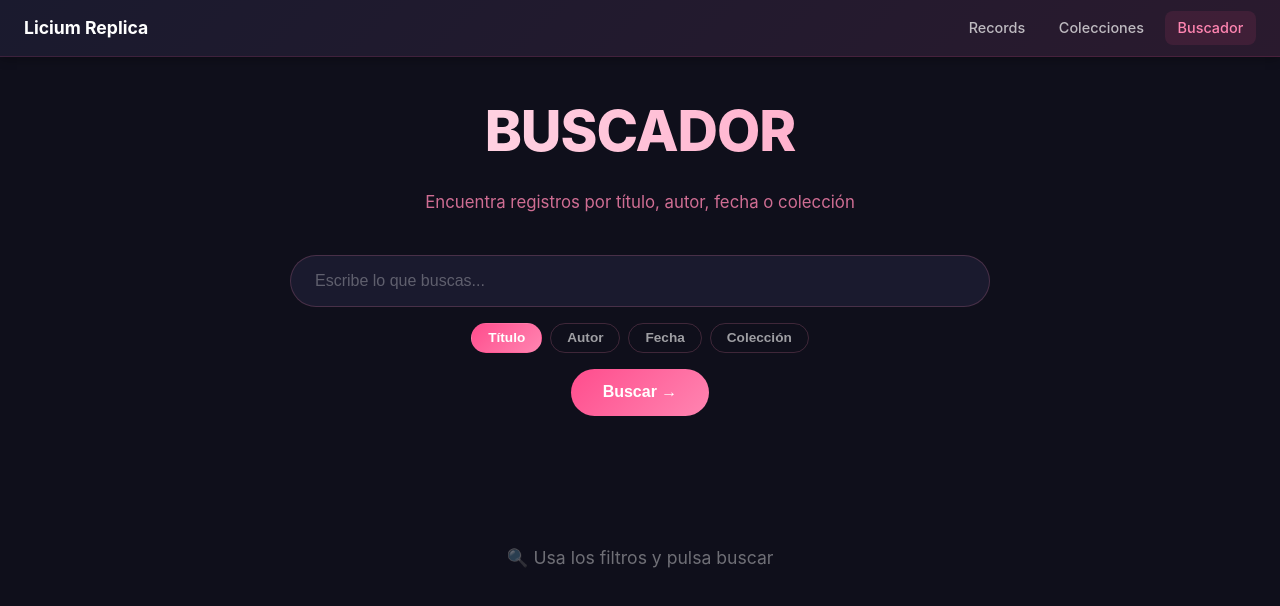
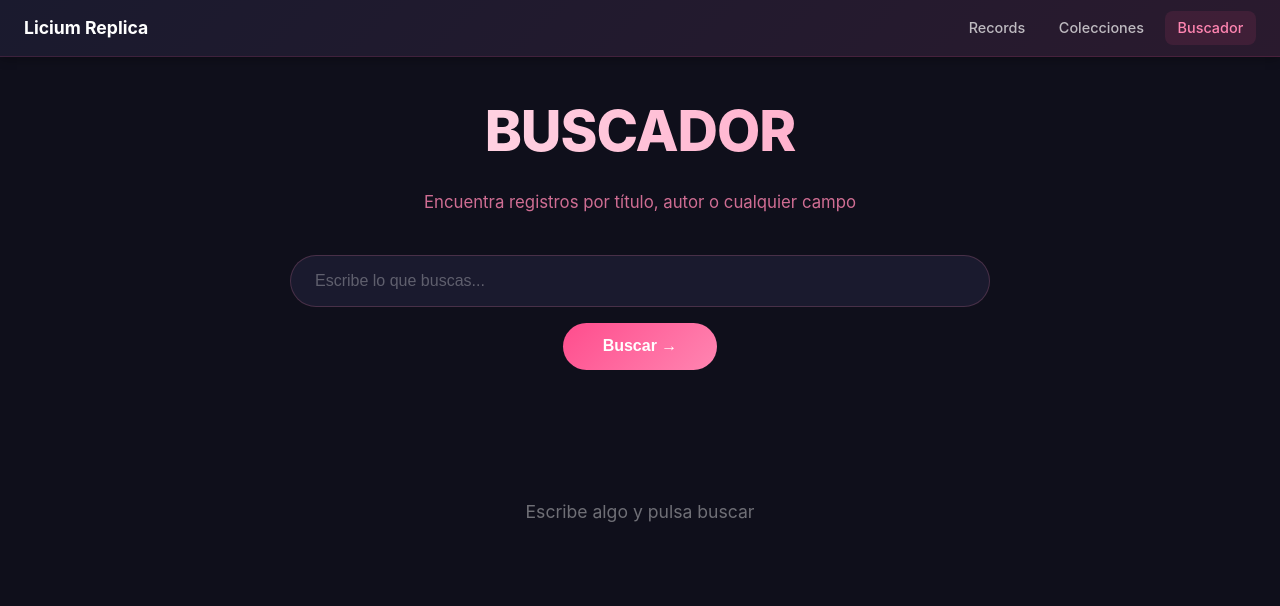
Before and after one commit to mabajim065/InicioVue, a Vue app in the folder licium-replica/: page /buscador in a window 1280 px wide. Shown: the top 606 px of the page. Built offline with nearby package versions, Linux system fonts and the light colour scheme.

Commit message:
ARREGLO BUSCADOR

```diff
--- a/licium-replica/src/api/licium.js
+++ b/licium-replica/src/api/licium.js
@@ -1,5 +1,4 @@
 import axios from 'axios'
-
 
 const api = axios.create({
   baseURL: '/api/glam'
@@ -18,6 +17,7 @@ export function getRecords(offset = 0, limit = 24) {
   })
 }
 
+// Obtiene el detalle de un record por su id
 export function getRecordDetail(id) {
   return api.get(`/record/${id}`, {
     params: {
@@ -48,8 +48,9 @@ export function getCollectionDetail(id) {
     }
   })
 }
-// busca los records
-export function searchRecords({ query = '', field = 'title', offset = 0, limit = 24 } = {}) {
+
+// Busca records EL PARAMETRO CORRECTO DE LA API ES SEARCH POR ESO NO ME FUNCIONABA ANTES
+export function searchRecords({ query = '', offset = 0, limit = 24 } = {}) {
   const params = {
     with_labels: 1,
     search_all_languages: 1,
@@ -58,14 +59,8 @@ export function searchRecords({ query = '', field = 'title', offset = 0, limit =
     offset
   }
 
-  // añade el filtro de busqueda
-  if (query) {
-    if (field === 'title') params['search[title]'] = query
-    else if (field === 'author') params['search[author]'] = query
-    else if (field === 'date') params['search[date]'] = query
-    else if (field === 'collection') params['search[collections.title]'] = query
-    else params['search[title]'] = query
-  }
+  // CON ESTO AÑADO LOS TERMIINOS DE BUSQUEDA QUE EXISTEN
+  if (query) params['search'] = query
 
   return api.get('/record', { params })
 }
--- a/licium-replica/src/views/Buscador.vue
+++ b/licium-replica/src/views/Buscador.vue
@@ -4,13 +4,11 @@
     <!-- Cabecera -->
     <div class="page-header">
       <h1>Buscador</h1>
-      <p>Encuentra registros por título, autor, fecha o colección</p>
+      <p>Encuentra registros por título, autor o cualquier campo</p>
     </div>
 
     <!-- Formulario de búsqueda -->
     <div class="search-form">
-
-      <!-- Caja de texto -->
       <div class="search-input-wrap">
         <input
           v-model="query"
@@ -20,25 +18,9 @@
           @keyup.enter="buscar"
         />
       </div>
-
-      <!-- Selector de campo -->
-      <div class="search-filters">
-        <button
-          v-for="f in filtros"
-          :key="f.value"
-          class="filter-btn"
-          :class="{ active: campo === f.value }"
-          @click="campo = f.value"
-        >
-          {{ f.label }}
-        </button>
-      </div>
-
-      <!-- Botón buscar -->
       <button class="btn-buscar" @click="buscar">
         Buscar →
       </button>
-
     </div>
 
     <!-- Estado de carga -->
@@ -54,7 +36,9 @@
 
     <!-- Resultados -->
     <template v-else-if="resultados.length > 0">
-      <p class="results-count">{{ totalResultados }} resultado{{ totalResultados !== 1 ? 's' : '' }} para "<strong>{{ queryBuscada }}</strong>"</p>
+      <p class="results-count">
+        {{ totalResultados }} resultado{{ totalResultados !== 1 ? 's' : '' }} para "<strong>{{ queryBuscada }}</strong>"
+      </p>
       <div class="results-grid">
         <RecordCard
           v-for="record in resultados"
@@ -71,7 +55,7 @@
 
     <!-- Estado inicial -->
     <div v-else class="initial">
-      <p>🔍 Usa los filtros y pulsa buscar</p>
+      <p> Escribe algo y pulsa buscar</p>
     </div>
 
   </div>
@@ -87,22 +71,14 @@ export default {
 
   data() {
     return {
-      query: '',           // texto escrito por el usuario
-      queryBuscada: '',    // texto de la última búsqueda realizada
-      campo: 'title',      // campo por el que se filtra
-      resultados: [],      // records devueltos por la API
-      loading: false,      // controla el spinner
-      buscado: false,      // si ya se ha hecho alguna búsqueda
-      currentPage: 1,      // página actual
-      totalResultados: 0,  // total devuelto por la API
-      limit: 24,           // resultados por página
-      // Opciones del selector de campo
-      filtros: [
-        { label: 'Título', value: 'title' },
-        { label: 'Autor', value: 'author' },
-        { label: 'Fecha', value: 'date' },
-        { label: 'Colección', value: 'collection' }
-      ]
+      query: '',          // texto escrito por el usuario
+      queryBuscada: '',   // texto de la última búsqueda realizada
+      resultados: [],     // records devueltos por la API
+      loading: false,     // controla el spinner
+      buscado: false,     // si ya se ha hecho alguna búsqueda
+      currentPage: 1,     // página actual
+      totalResultados: 0, // total devuelto por la API
+      limit: 24           // resultados por página
     }
   },
 
@@ -129,7 +105,6 @@ export default {
         const offset = (this.currentPage - 1) * this.limit
         const response = await searchRecords({
           query: this.queryBuscada,
-          field: this.campo,
           offset,
           limit: this.limit
         })
@@ -183,10 +158,11 @@ export default {
   display: flex;
   flex-direction: column;
   gap: 1rem;
+  align-items: center;
 }
 
 .search-input-wrap {
-  position: relative;
+  width: 100%;
 }
 
 .search-input {
@@ -208,43 +184,9 @@ export default {
   color: rgba(255,255,255,0.3);
 }
 
-/* Filtros */
-.search-filters {
-  display: flex;
-  gap: 0.5rem;
-  flex-wrap: wrap;
-  justify-content: center;
-}
-
-.filter-btn {
-  background: transparent;
-  border: 1px solid rgba(255, 133, 177, 0.2);
-  color: rgba(255,255,255,0.6);
-  padding: 0.4rem 1rem;
-  border-radius: 50px;
-  font-size: 0.85rem;
-  cursor: pointer;
-  transition: all 0.3s;
-  box-shadow: none;
-}
-.filter-btn:hover {
-  border-color: var(--soft-pink);
-  color: var(--soft-pink);
-  background: transparent;
-  transform: none;
-  box-shadow: none;
-}
-.filter-btn.active {
-  background: linear-gradient(135deg, #ff4d8d, #ff85b1);
-  border-color: transparent;
-  color: #fff;
-  transform: none;
-  box-shadow: none;
-}
-
 /* Botón buscar */
 .btn-buscar {
-  padding: 0.9rem 2rem;
+  padding: 0.9rem 2.5rem;
   background: linear-gradient(135deg, #ff4d8d, #ff85b1);
   border: none;
   border-radius: 50px;
@@ -253,7 +195,6 @@ export default {
   font-weight: 600;
   cursor: pointer;
   transition: all 0.3s;
-  align-self: center;
 }
 .btn-buscar:hover {
   transform: translateY(-2px);
@@ -267,9 +208,7 @@ export default {
   margin-bottom: 1.5rem;
   text-align: center;
 }
-.results-count strong {
-  color: var(--soft-pink);
-}
+.results-count strong { color: var(--soft-pink); }
 
 .results-grid {
   display: grid;
@@ -300,9 +239,7 @@ export default {
   color: rgba(255,255,255,0.4);
   font-size: 1.1rem;
 }
-.empty strong {
-  color: var(--soft-pink);
-}
+.empty strong { color: var(--soft-pink); }
 
 @media (max-width: 768px) {
   .page-header h1 { font-size: 2rem; }
```
